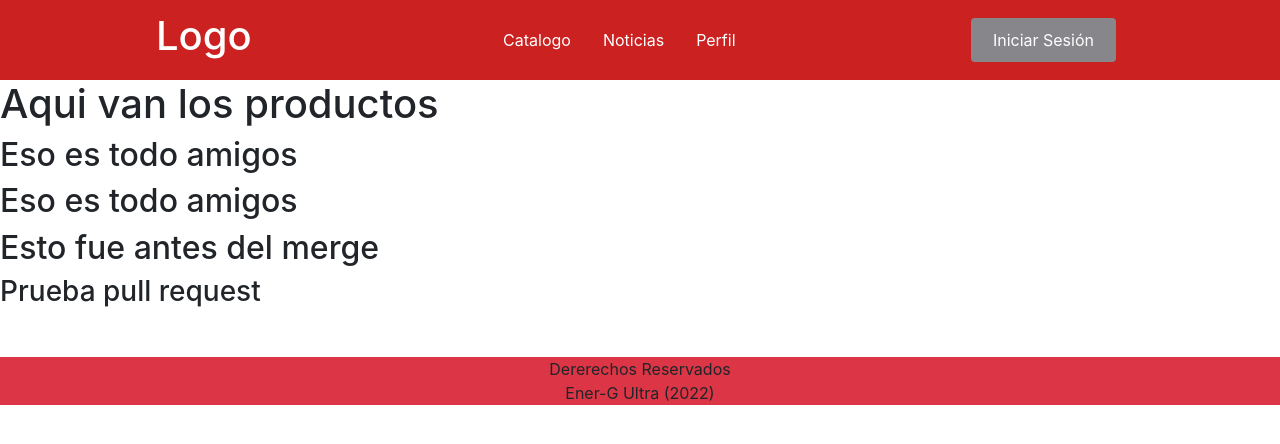
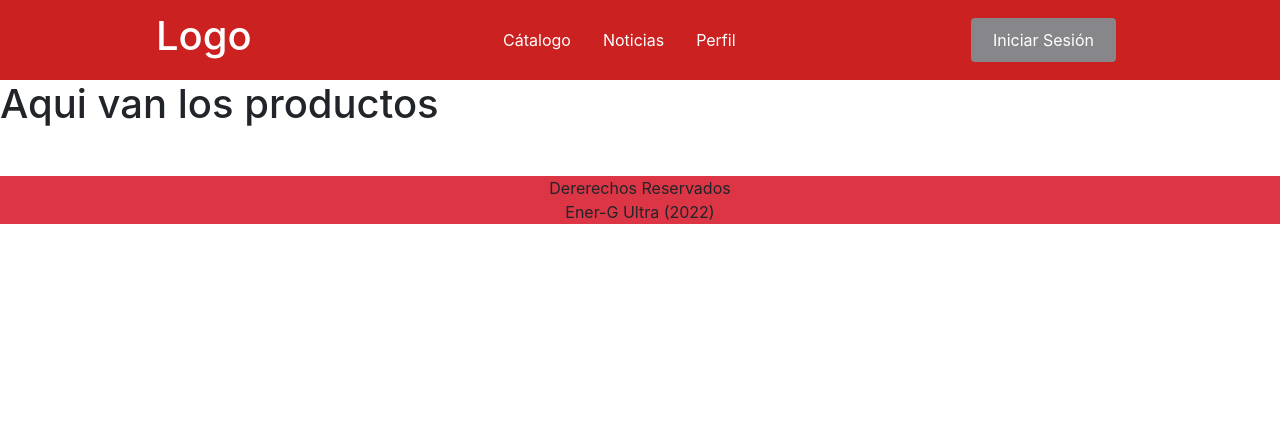
Before and after one commit to victor11s/ENER-G-ULTRA, a React (Create React App) app in the folder energ-1.0/: page /producto in a window 1280 px wide. Shown: the top 444 px of the page. Built offline with nearby package versions, Linux system fonts and the light colour scheme.

Commit message:
Cambios de Acentos

```diff
--- a/energ-1.0/src/components/NavBar.js
+++ b/energ-1.0/src/components/NavBar.js
@@ -13,7 +13,7 @@ const NavBar = () => {
         </NavLink>
         <Bars/>
         <NavMenu>
-        <NavLink to='/catalogo' activeStyle>Catalogo</NavLink>
+        <NavLink to='/catalogo' activeStyle>Cátalogo</NavLink>
         <NavLink to='/noticias' activeStyle>Noticias</NavLink>
         <NavLink to='/perfil' activeStyle>Perfil</NavLink>
         </NavMenu>
--- a/energ-1.0/src/pages/DetalleProductos.js
+++ b/energ-1.0/src/pages/DetalleProductos.js
@@ -9,11 +9,7 @@ const DetalleProductos = () => {
         <NavBar/>
 
           <h1>Aqui van los productos</h1>
-          <h2>Eso es todo amigos</h2>
 
-        <h2>Eso es todo amigos</h2>
-        <h2>Esto fue antes del merge</h2>
-        <h3>Prueba pull request</h3>
 
         <Footer/>
     </div>
```
